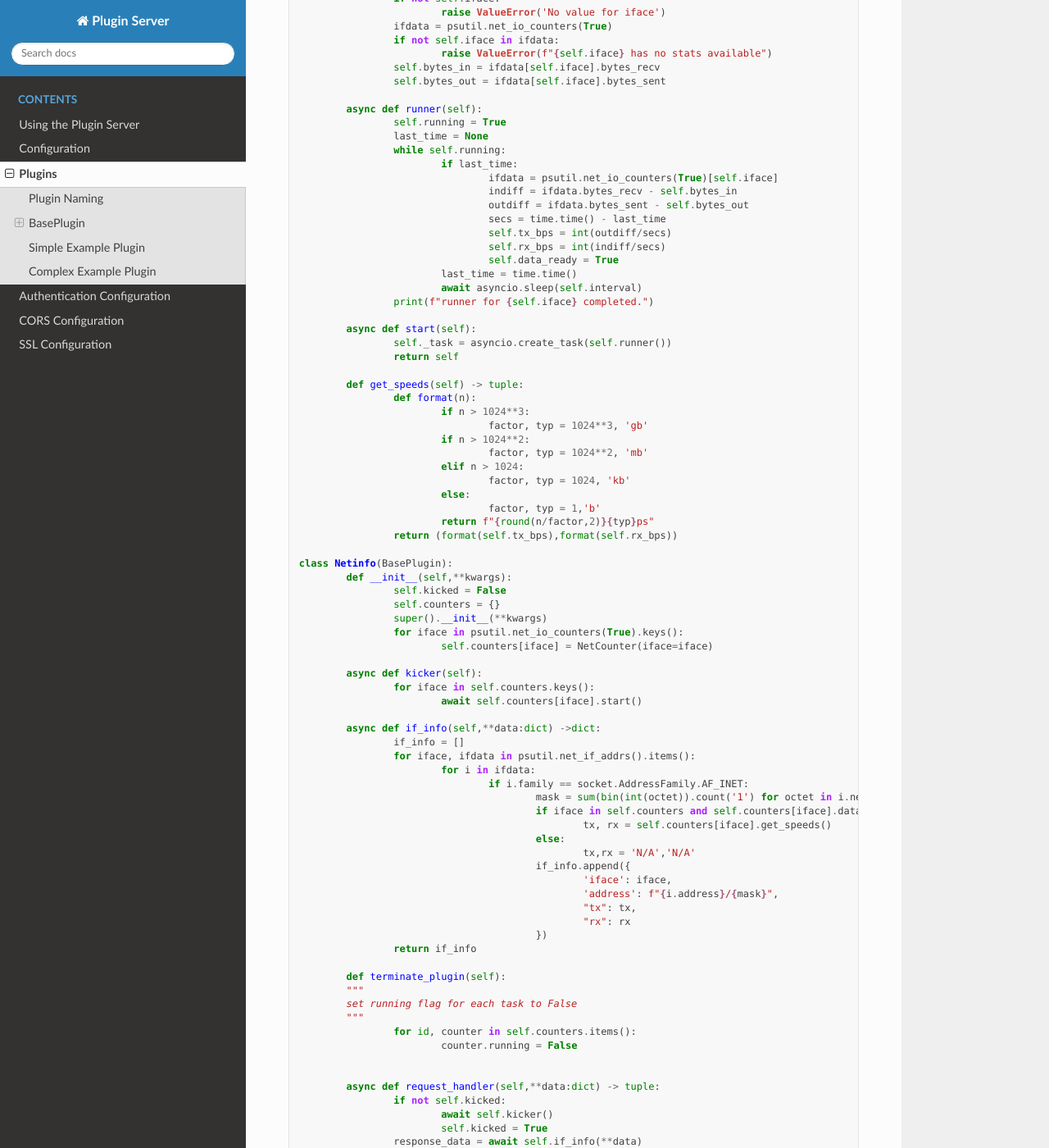
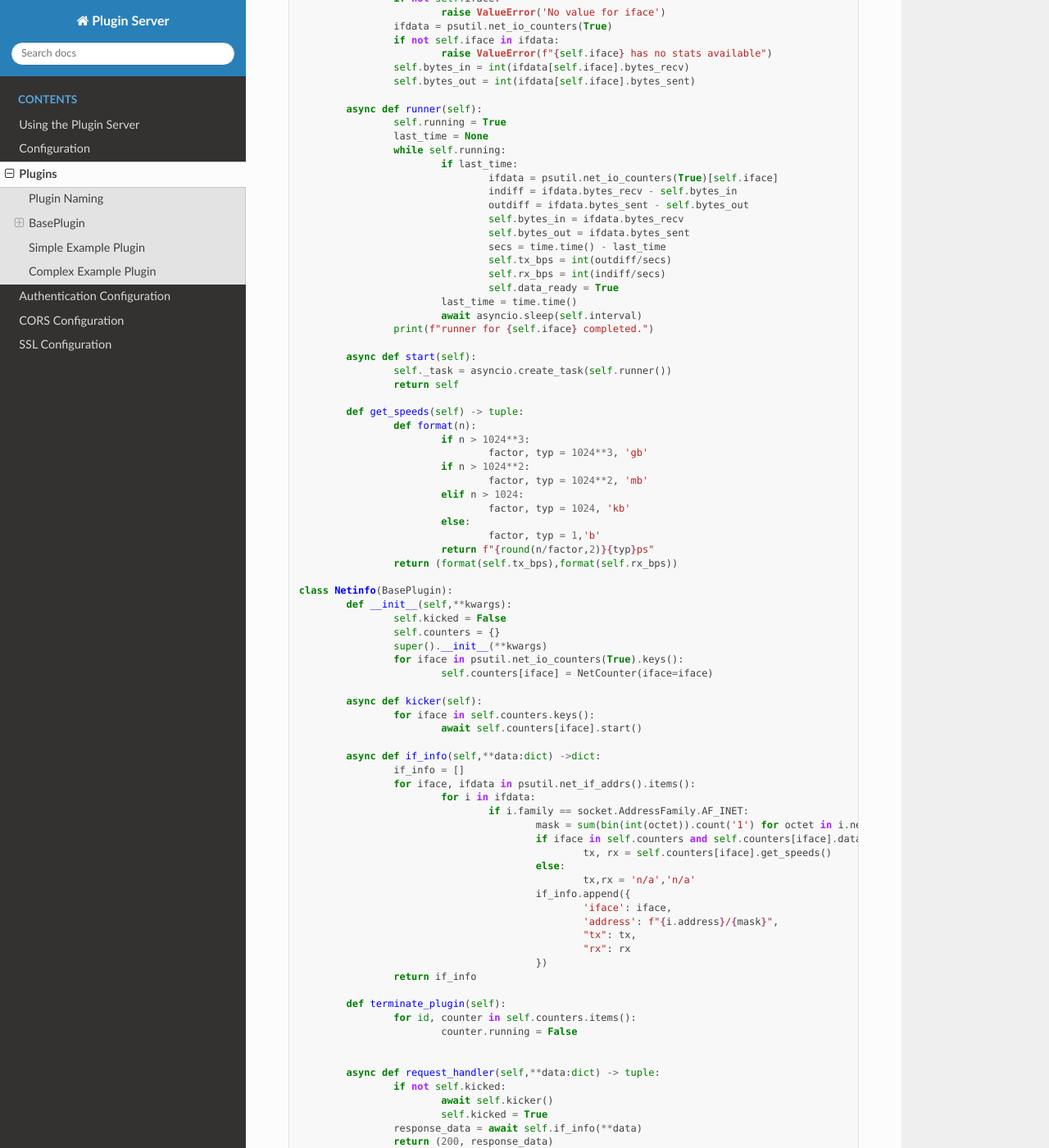
Before and after one commit to nicciniamh/pluginserver, a Sphinx documentation site: the page built from docs/Plugins.md, in a window 1280 px wide and 1400 px high, scrolled down 2743 px. Shown: the whole window at 82% size. Built offline with Sphinx 7.4.7 and the Read the Docs theme 3.1.0, drawn with Linux system fonts in a browser that asks for light colours.

Commit message:
updated the complex example

```diff
--- a/docs/Plugins.md
+++ b/docs/Plugins.md
@@ -82,8 +82,8 @@ class NetCounter:
 		ifdata = psutil.net_io_counters(True)
 		if not self.iface in ifdata:
 			raise ValueError(f"{self.iface} has no stats available")
-		self.bytes_in = ifdata[self.iface].bytes_recv
-		self.bytes_out = ifdata[self.iface].bytes_sent
+		self.bytes_in = int(ifdata[self.iface].bytes_recv)
+		self.bytes_out = int(ifdata[self.iface].bytes_sent)
 
 	async def runner(self):
 		self.running = True
@@ -93,6 +93,8 @@ class NetCounter:
 				ifdata = psutil.net_io_counters(True)[self.iface]
 				indiff = ifdata.bytes_recv - self.bytes_in
 				outdiff = ifdata.bytes_sent - self.bytes_out
+				self.bytes_in = ifdata.bytes_recv
+				self.bytes_out = ifdata.bytes_sent
 				secs = time.time() - last_time
 				self.tx_bps = int(outdiff/secs)
 				self.rx_bps = int(indiff/secs)
@@ -139,7 +141,7 @@ class Netinfo(BasePlugin):
 					if iface in self.counters and self.counters[iface].data_ready:
 						tx, rx = self.counters[iface].get_speeds()
 					else:
-						tx,rx = 'N/A','N/A'
+						tx,rx = 'n/a','n/a'
 					if_info.append({
 						'iface': iface,
 						'address': f"{i.address}/{mask}",
@@ -149,9 +151,6 @@ class Netinfo(BasePlugin):
 		return if_info
 
 	def terminate_plugin(self):
-        """
-        set running flag for each task to False
-        """
 		for id, counter in self.counters.items():
 			counter.running = False
 
```
Also changed, not shown: other parts of docs/Plugins.md (+1 -1 lines).
